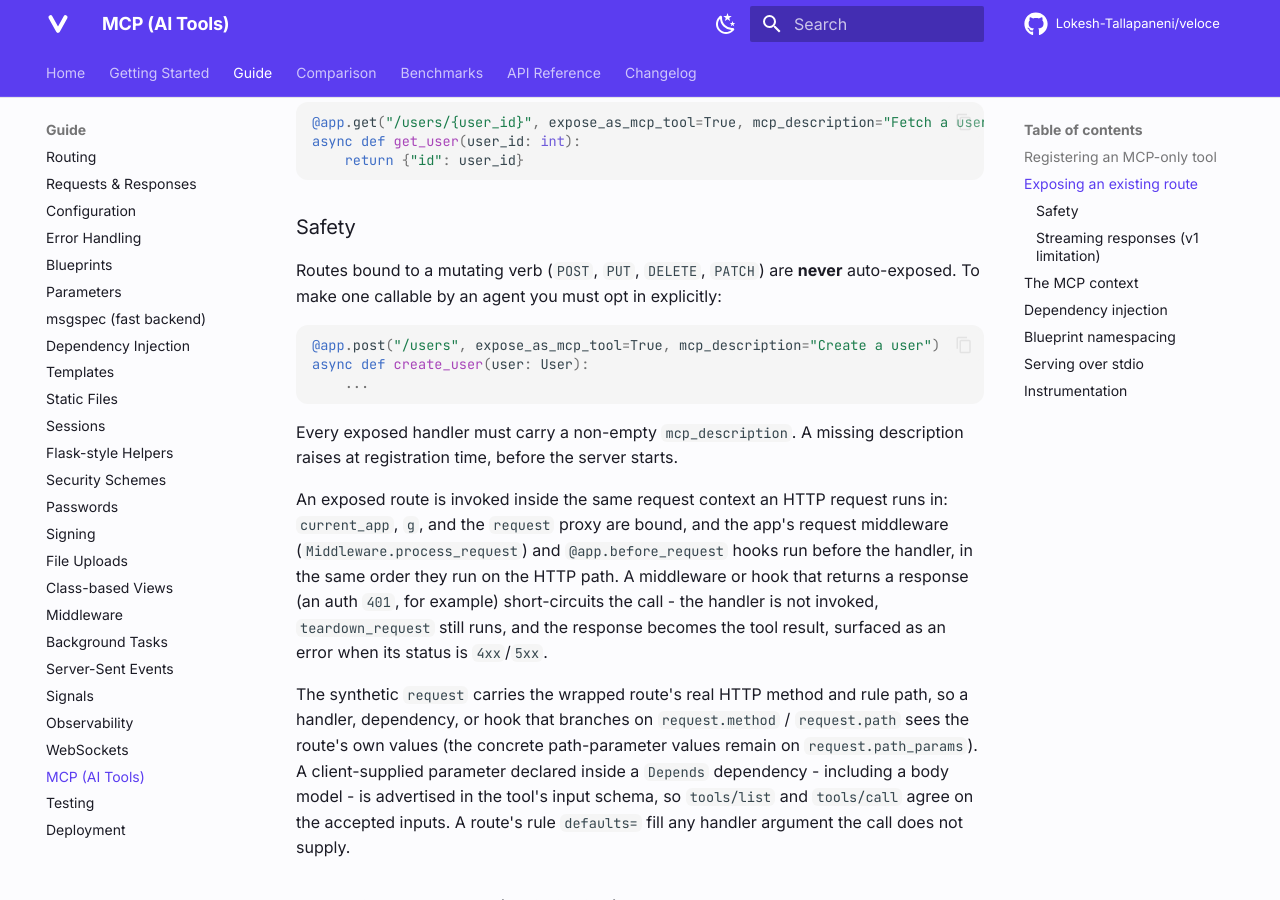
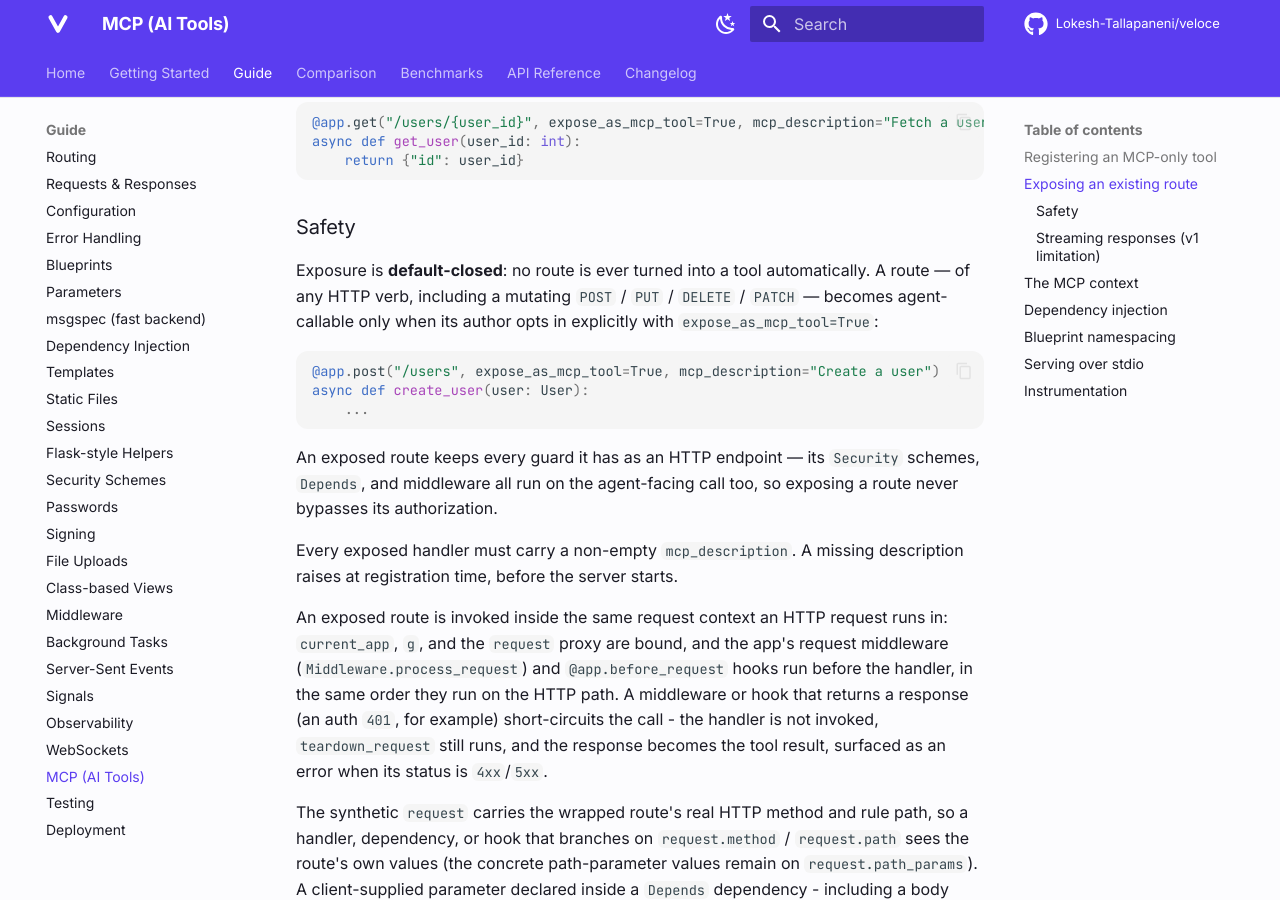
Before and after one commit to Lokesh-Tallapaneni/veloce, an MkDocs documentation site: the page built from docs/guide/mcp.md, in a window 1280 px wide and 900 px high, scrolled down 920 px. Built offline with MkDocs 1.6.1 and Material for MkDocs 9.7.7, drawn with Linux system fonts in a browser that asks for light colours; comment, search, counter and statistics services are not loaded.

Commit message:
Remove the dead MCP per-verb exposure gate and correct the safety docs (#158)
The MCP registry builder only considers a route whose author set expose_as_mcp_tool=True, so the subsequent mutating-verb check could never block anything and fell through with a bare pass. Remove that dead gate and the now-unused is_safe_to_auto_expose / MUTATING_METHODS helpers, and rewrite the safety docstring and the MCP guide's Safety section to state the real posture: exposure is default-closed and explicit for every HTTP verb, and an exposed route keeps its Security / Depends / middleware guards on the agent-facing call. Behaviour unchanged; suite 3941 passed.

````diff
--- a/docs/guide/mcp.md
+++ b/docs/guide/mcp.md
@@ -45,14 +45,20 @@ async def get_user(user_id: int):
 
 ### Safety
 
-Routes bound to a mutating verb (`POST`, `PUT`, `DELETE`, `PATCH`) are **never**
-auto-exposed. To make one callable by an agent you must opt in explicitly:
+Exposure is **default-closed**: no route is ever turned into a tool
+automatically. A route — of any HTTP verb, including a mutating `POST` / `PUT` /
+`DELETE` / `PATCH` — becomes agent-callable only when its author opts in
+explicitly with `expose_as_mcp_tool=True`:
 
 ```python
 @app.post("/users", expose_as_mcp_tool=True, mcp_description="Create a user")
 async def create_user(user: User):
     ...
 ```
+
+An exposed route keeps every guard it has as an HTTP endpoint — its `Security`
+schemes, `Depends`, and middleware all run on the agent-facing call too, so
+exposing a route never bypasses its authorization.
 
 Every exposed handler must carry a non-empty `mcp_description`. A missing
 description raises at registration time, before the server starts.
````
Also changed, not shown: CHANGELOG.md (+7 -0 lines), 2 other files.
